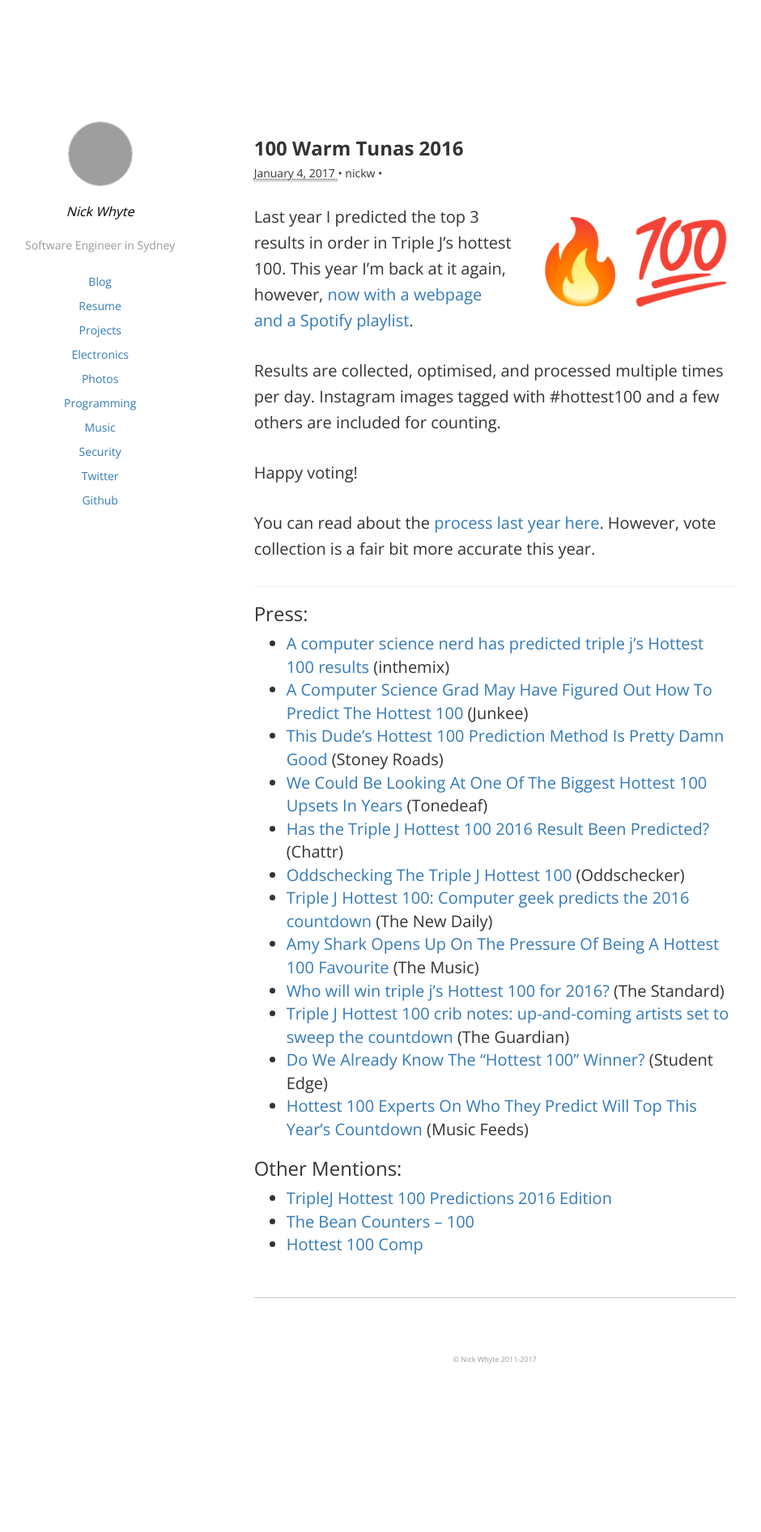
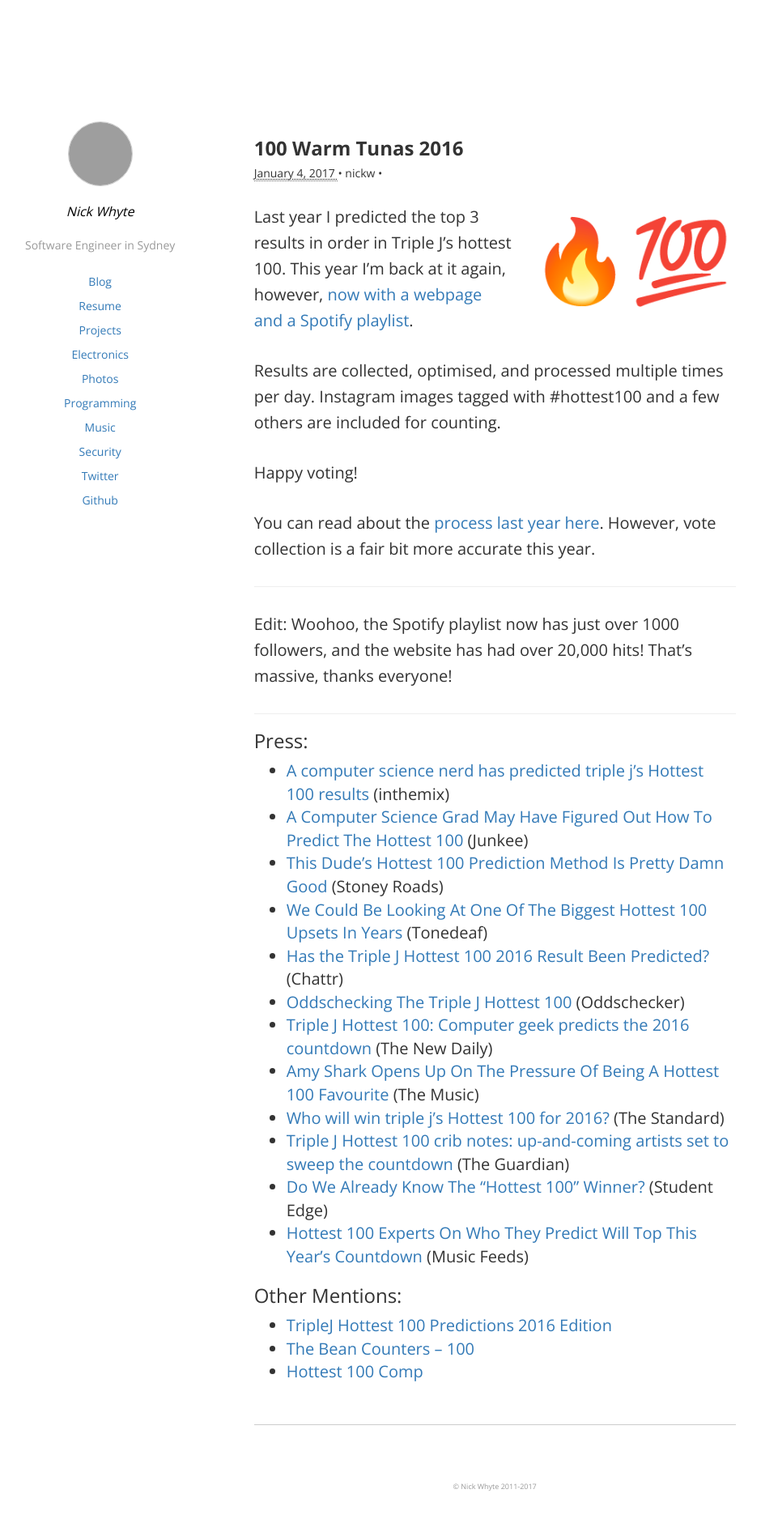
Before and after one commit to nickw444/nickw444.github.io, a Jekyll site: the page built from _posts/2017-01-04-100-warm-tunas-2016.md, in a window 1280 px wide. Shown: the whole page at 81% size, without its empty margins (143-1083 px from the left). Built offline with Jekyll 4.4.1, drawn with Linux system fonts in a browser that asks for light colours; comment, search, counter and statistics services are not loaded; before the commit the page ends 1735 px from its top, so only the background shows below that; grey boxes are pictures that could not be loaded.

Commit message:
Update 2017-01-04-100-warm-tunas-2016.md

```diff
--- a/_posts/2017-01-04-100-warm-tunas-2016.md
+++ b/_posts/2017-01-04-100-warm-tunas-2016.md
@@ -21,6 +21,9 @@ You can read about the <a href="https://nickwhyte.com/post/2016/predicting-tripl
 
 
 ---
+Edit: Woohoo, the Spotify playlist now has just over 1000 followers, and the website has had over 20,000 hits! That's massive, thanks everyone!
+
+---
 
 ### Press:
 
```
